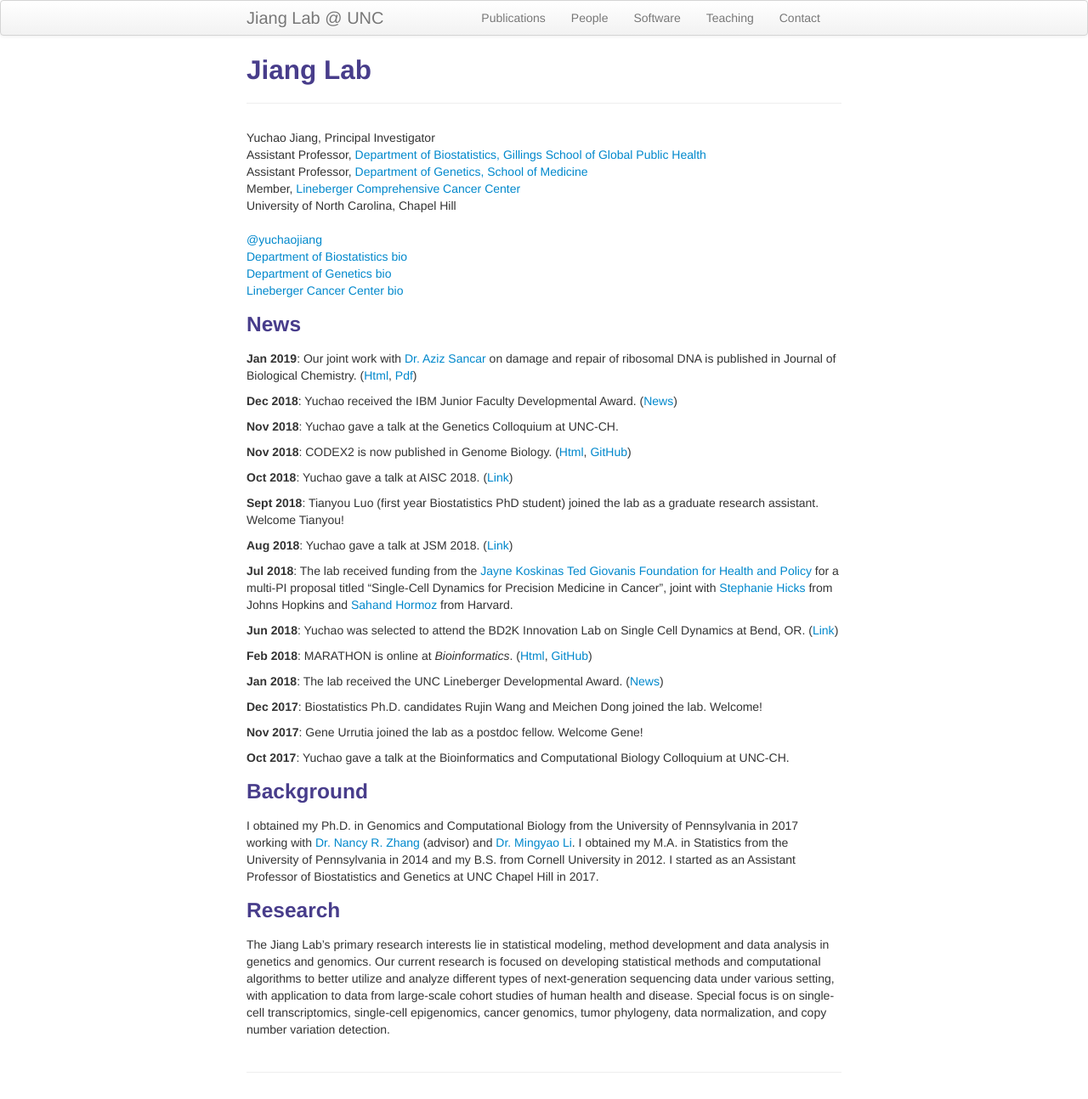
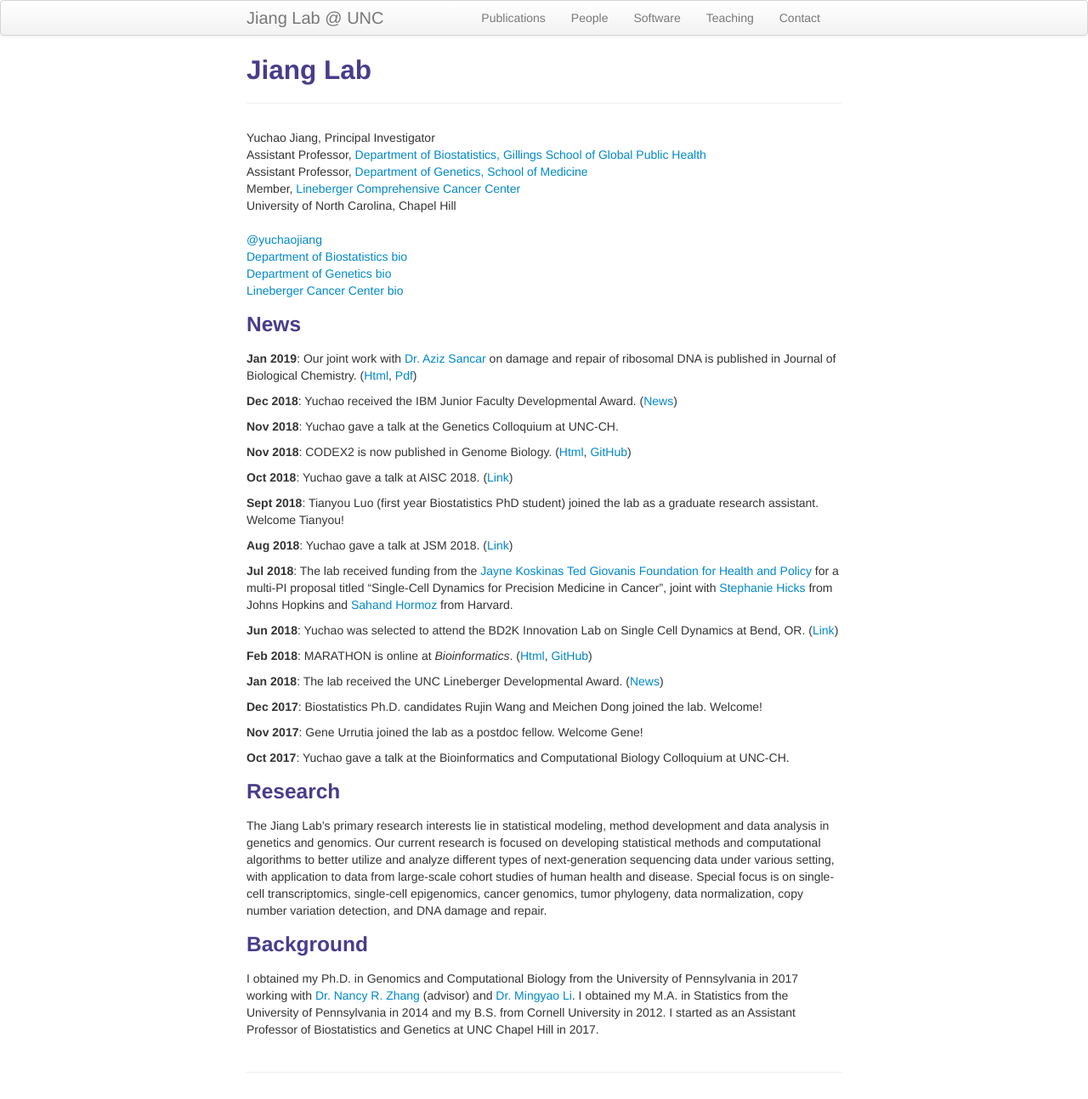
Before and after one commit to yuchaojiang/yuchaojiang.github.io, a Jekyll site: the page built from index.md, in a window 1280 px wide. Shown: the whole page at 85% size. Built offline with Jekyll 4.4.1, drawn with Linux system fonts in a browser that asks for light colours.

Commit message:
Update index.md

```diff
--- a/index.md
+++ b/index.md
@@ -54,11 +54,11 @@ description: I am an Assistant Professor in the Department of Biostatistics and
 **Oct 2017**: Yuchao gave a talk at the Bioinformatics and Computational Biology Colloquium at UNC-CH.
 
 
+### Research
+
+The Jiang Lab’s primary research interests lie in statistical modeling, method development and data analysis in genetics and genomics. Our current research is focused on developing statistical methods and computational algorithms to better utilize and analyze different types of next-generation sequencing data under various setting, with application to data from large-scale cohort studies of human health and disease. Special focus is on single-cell transcriptomics, single-cell epigenomics, cancer genomics, tumor phylogeny, data normalization, copy number variation detection, and DNA damage and repair.
+
+
 ###  Background
 
 I obtained my Ph.D. in Genomics and Computational Biology from the University of Pennsylvania in 2017 working with [Dr. Nancy R. Zhang](https://statistics.wharton.upenn.edu/profile/nzh/) (advisor) and [Dr. Mingyao Li](http://www.med.upenn.edu/apps/faculty/index.php/g275/p8122973). I obtained my M.A. in Statistics from the University of Pennsylvania in 2014 and my B.S. from Cornell University in 2012. I started as an Assistant Professor of Biostatistics and Genetics at UNC Chapel Hill in 2017.
-
-
-### Research
-
-The Jiang Lab’s primary research interests lie in statistical modeling, method development and data analysis in genetics and genomics. Our current research is focused on developing statistical methods and computational algorithms to better utilize and analyze different types of next-generation sequencing data under various setting, with application to data from large-scale cohort studies of human health and disease. Special focus is on single-cell transcriptomics, single-cell epigenomics, cancer genomics, tumor phylogeny, data normalization, and copy number variation detection.
```
